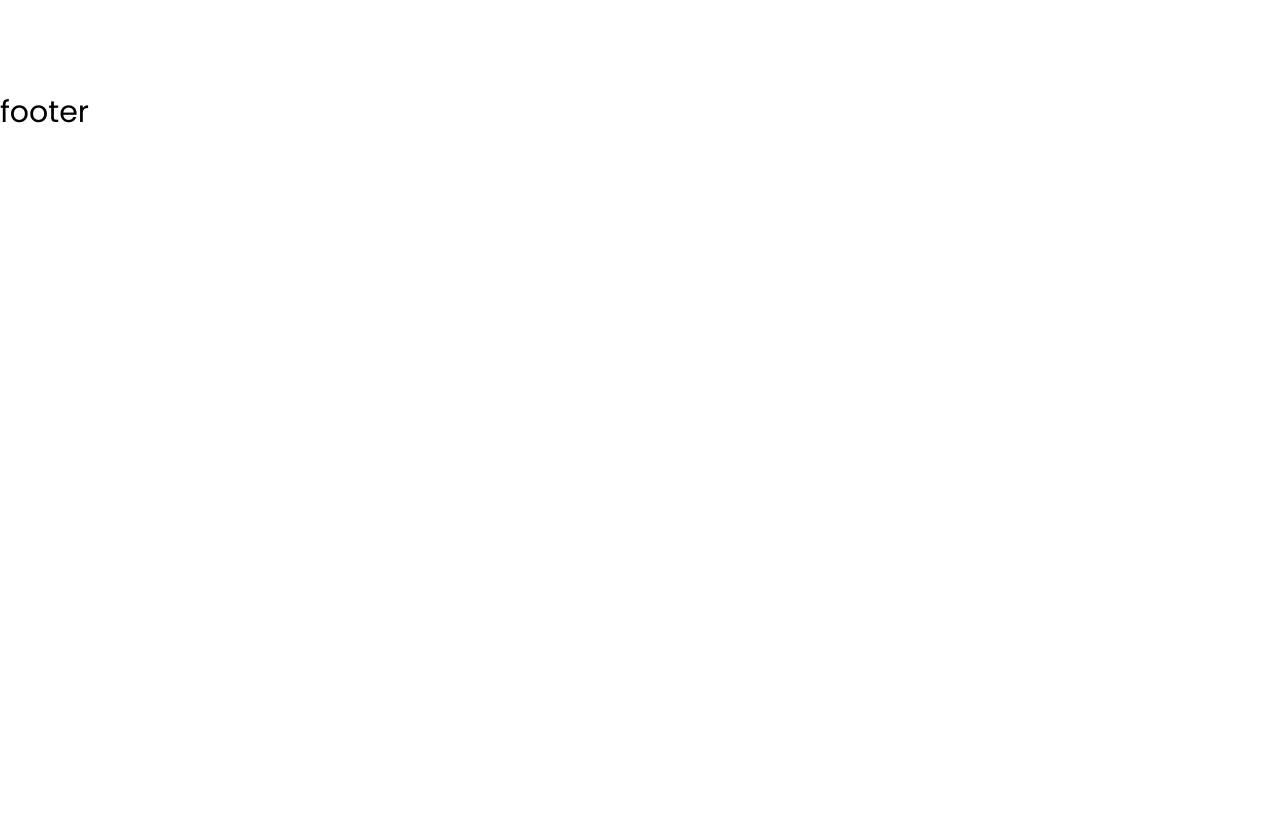
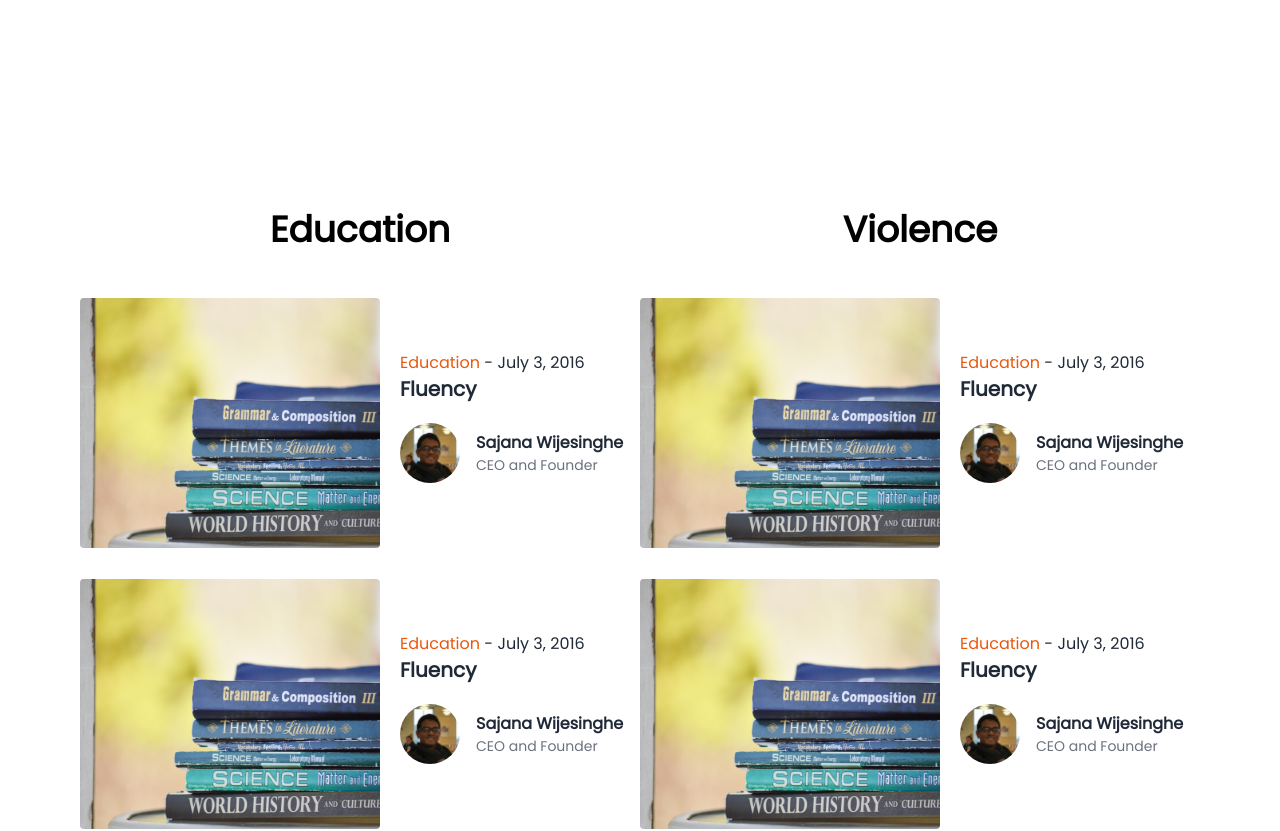
Before and after one commit to StormKing969/blog, a Next.js app: page / in a window 1280 px wide. Shown: the part 3042-3873 px from the top of the page. Before the commit the page ends 3175 px from the top, so only its background shows below. Built offline with nearby package versions, Linux system fonts and the light colour scheme.

Commit message:
Category Section

```diff
--- /dev/null
+++ b/components/categories.js
@@ -0,0 +1,77 @@
+import Image from "next/image";
+import Link from "next/link";
+import Author from "./child/author";
+
+function Post() {
+  return (
+    <div className="flex gap-5">
+      <div className="image flex flex-col justify-start">
+        <Link href={"/"}>
+          <a>
+            <Image
+              src={"/images/fluency/fluency.jpg"}
+              width={300}
+              height={250}
+              alt="Trending Post Image"
+              className="rounded"
+            />
+          </a>
+        </Link>
+      </div>
+
+      <div className="info flex justify-center flex-col">
+        <div className="category">
+          <Link href={"/"}>
+            <a className="text-orange-600 hover:text-orange-800">Education</a>
+          </Link>
+          <Link href={"/"}>
+            <a className="text-gray-800 hover:text-gray-600"> - July 3, 2016</a>
+          </Link>
+        </div>
+
+        <div className="title">
+          <Link href={"/"}>
+            <a className="text-xl font-bold text-gray-800 hover:text-gray-600">
+              Fluency
+            </a>
+          </Link>
+        </div>
+
+        <Author></Author>
+      </div>
+    </div>
+  );
+}
+
+export const categories = () => {
+  return (
+    <section className="container mx-auto md:px-20 py-16">
+      <div className="grid lg:grid-cols-2">
+        <div className="item">
+          <h1 className="font-bold text-4xl py-12 text-center">Education</h1>
+
+          <div className="flex flex-col gap-6">
+            {/* Post */}
+            {Post()}
+            {Post()}
+            {Post()}
+            {Post()}
+          </div>
+        </div>
+
+        <div className="item">
+          <h1 className="font-bold text-4xl py-12 text-center">Violence</h1>
+          <div className="flex flex-col gap-6">
+            {/* Post */}
+            {Post()}
+            {Post()}
+            {Post()}
+            {Post()}
+          </div>
+        </div>
+      </div>
+    </section>
+  );
+};
+
+export default categories;
--- a/components/popular.js
+++ b/components/popular.js
@@ -57,7 +57,7 @@ function Post() {
 export const popular = () => {
   return (
     <section className="container mx-auto md:px-10 py-16">
-      <h1 className="font-bold text-5l py-12 text-center">Most Popular</h1>
+      <h1 className="font-bold text-xl py-12 text-center">Most Popular</h1>
 
       {/* Swiper */}
       <Swiper slidesPerView={2}>
--- a/pages/index.js
+++ b/pages/index.js
@@ -6,6 +6,7 @@ import Format from "../layout/format";
 import Trending from "../components/trending";
 import Latest from "../components/latest";
 import Popular from "../components/popular";
+import Categories from "../components/categories";
 
 export default function Home() {
   return (
@@ -13,6 +14,7 @@ export default function Home() {
       <Trending></Trending>
       <Latest></Latest>
       <Popular></Popular>
+      <Categories></Categories>
     </Format>
   );
 }
```
